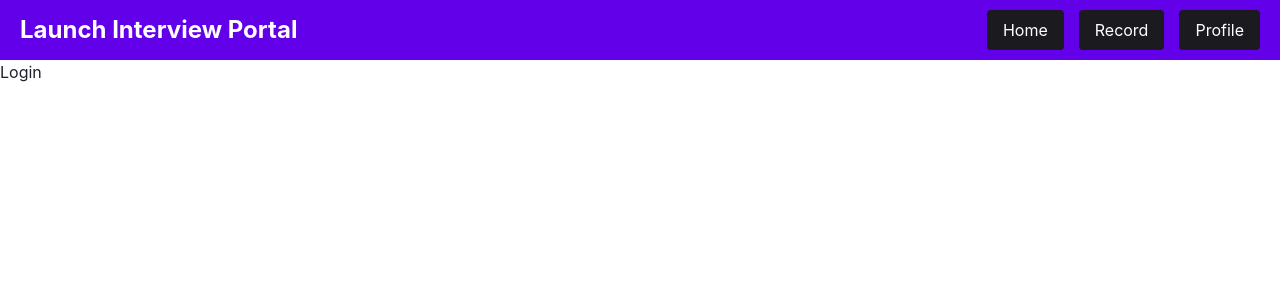
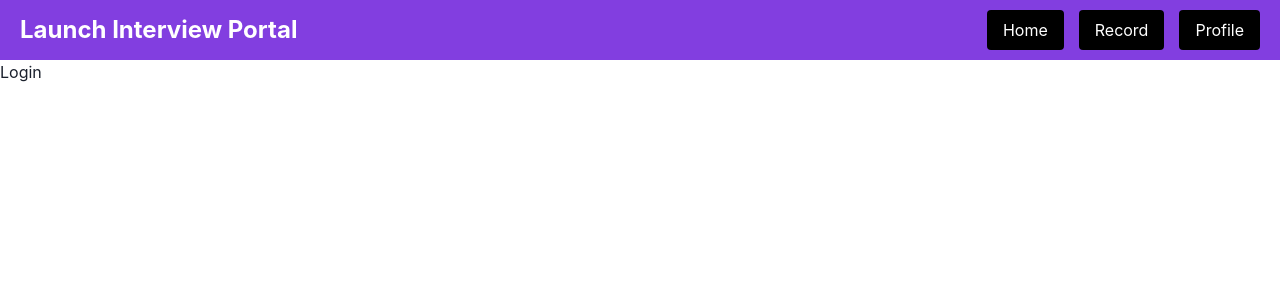
Before and after one commit to keningzhao99/Interview-Portal, a React (Vite) app in the folder frontend/: page / in a window 1280 px wide. Shown: the top 300 px of the page. Built offline with nearby package versions, Linux system fonts and the light colour scheme.

Commit message:
fixed colors

```diff
--- a/frontend/src/styles/Navbar.css
+++ b/frontend/src/styles/Navbar.css
@@ -1,5 +1,5 @@
 .navbar {
-    background-color: #6200ea;
+    background-color: #823EE0;
     display: flex;
     justify-content: space-between;
     align-items: center;
@@ -21,11 +21,11 @@
     color: white;
     text-decoration: none;
     padding: 8px 16px;
-    background-color: #1b1a1f;
+    background-color: #000000;
     border-radius: 4px;
     transition: background-color 0.3s;
   }
 
   .navbar-link:hover {
-    background-color: #4f4c53;
+    background-color: #626164;
   }
```
